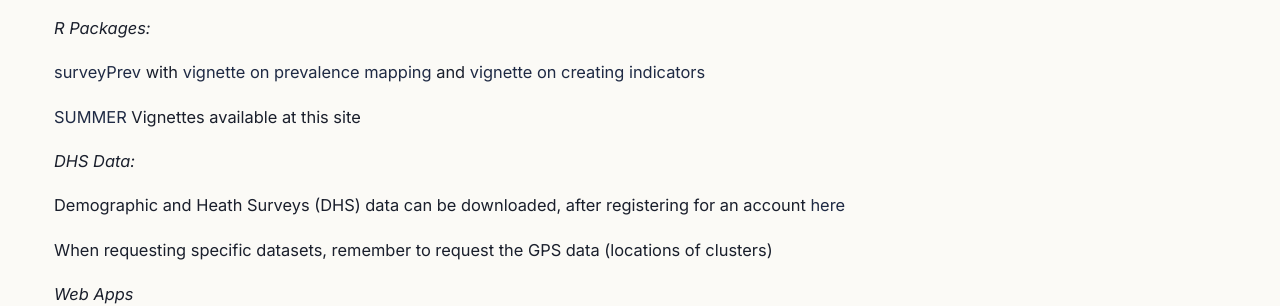
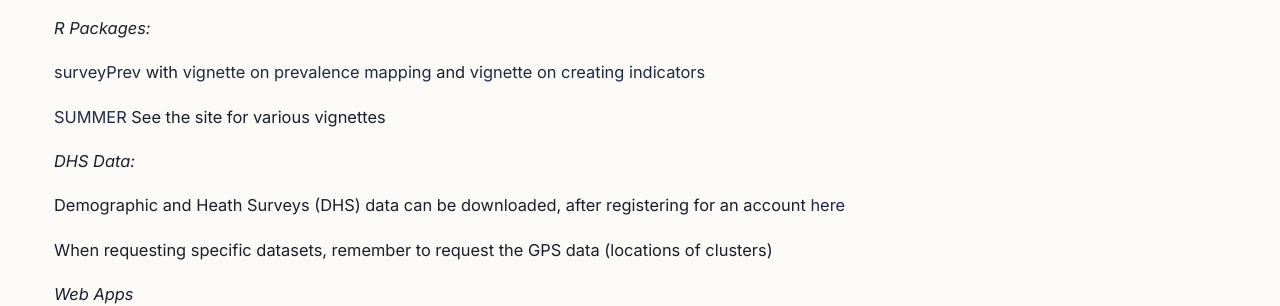
Before and after one commit to jonwake/website, an MkDocs documentation site: the page built from docs/teaching-SAE-course.md, in a window 1280 px wide and 1268 px high. Shown: the part 506-812 px from the top of the window. Built offline with MkDocs 1.6.1 and Material for MkDocs 9.7.7, drawn with Linux system fonts in a browser that asks for light colours.

Commit message:
Update teaching-SAE-course.md

```diff
--- a/docs/teaching-SAE-course.md
+++ b/docs/teaching-SAE-course.md
@@ -11,7 +11,7 @@ Small area estimation is of crucial importance in low- and middle-income countri
 
 [surveyPrev](https://cran.r-project.org/web/packages/surveyPrev/index.html) with [vignette on prevalence mapping](https://cran.r-project.org/web/packages/surveyPrev/vignettes/vignette-main.html) and [vignette on creating indicators](https://cran.r-project.org/web/packages/surveyPrev/vignettes/vignette-data-preparation.html)
 
-[SUMMER](https://cran.r-project.org/web/packages/SUMMER/index.html) Vignettes available at this site
+[SUMMER](https://cran.r-project.org/web/packages/SUMMER/index.html) See the site for various vignettes
 
 *DHS Data:*
 
```
